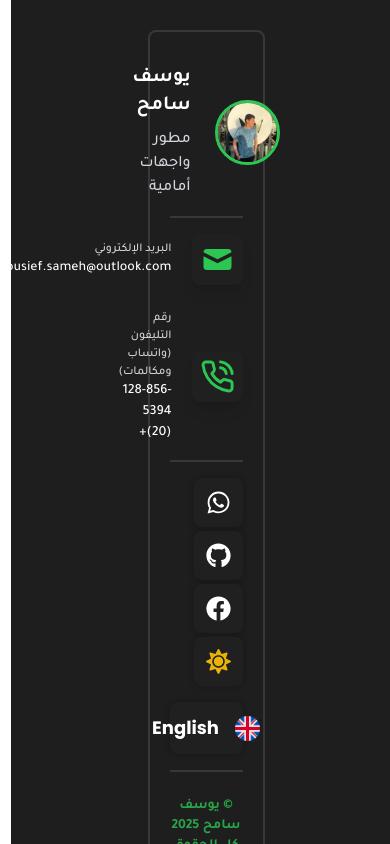
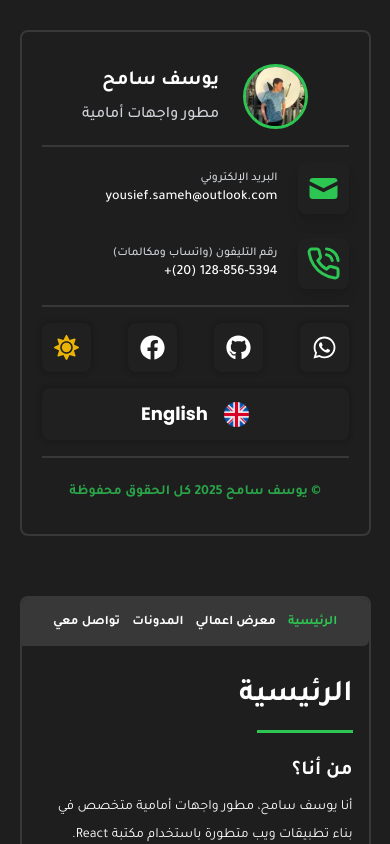
Before and after one commit to YousiefSameh/yousief-sameh, a React (Vite) app: page / in a window 390 px wide. Shown: the top 844 px of the page. Built offline with nearby package versions, Linux system fonts and the light colour scheme.

Commit message:
Fix Responsive

```diff
--- a/src/layout/main.layout.tsx
+++ b/src/layout/main.layout.tsx
@@ -51,7 +51,7 @@ const MainLayout = React.memo(() => {
 						initial={{ opacity: 0, x: -50 }}
 						animate={{ opacity: 1, x: 0 }}
 						transition={{ duration: 0.5 }}
-						className="static lg:sticky top-0 left-0 z-50 py-[30px] lg:w-fit max-w-[30%] w-[90%]"
+						className="static lg:sticky top-0 left-0 z-50 py-[30px] lg:w-fit w-[90%]"
 					>
 						<Header
 							theme={theme}
```
